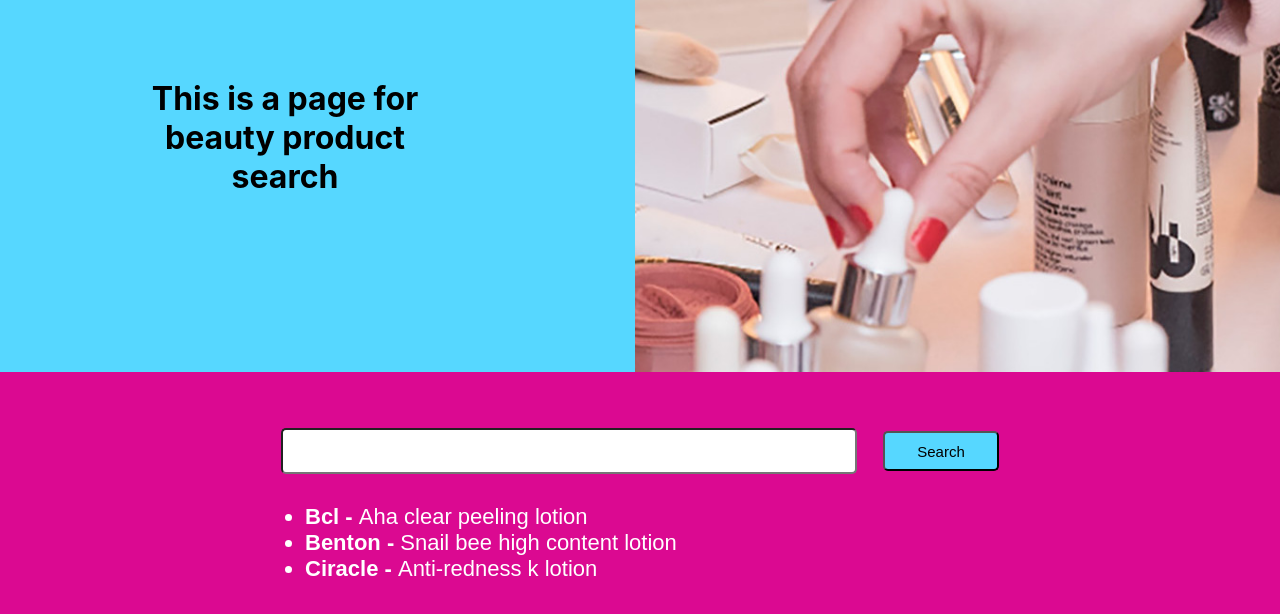
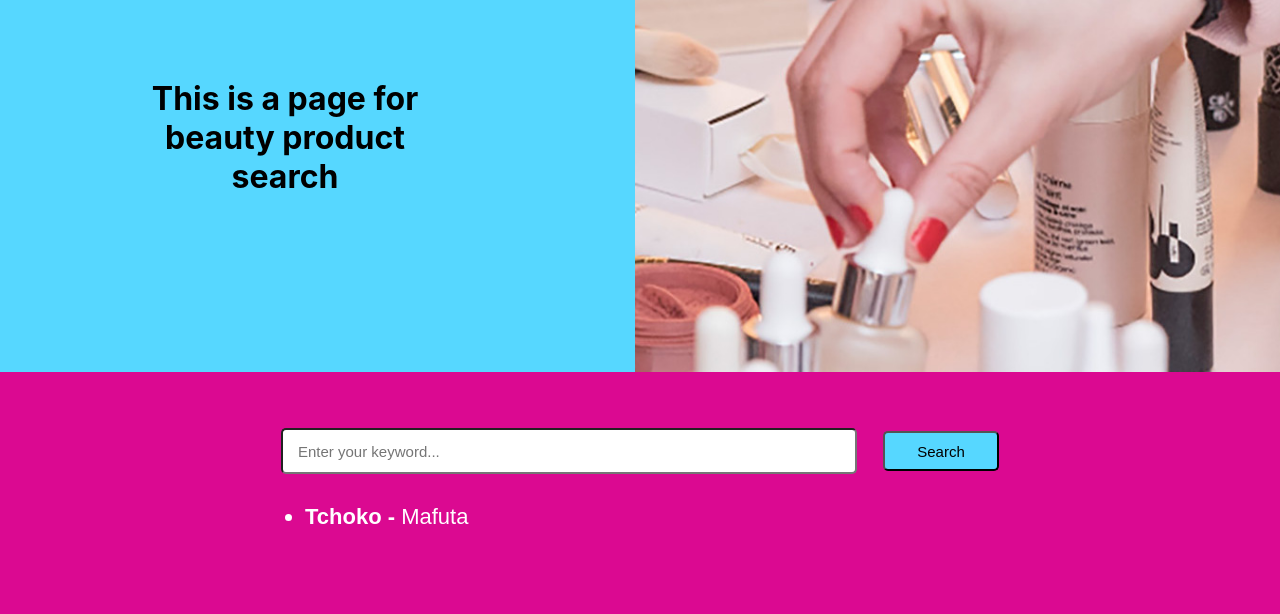
Before and after one commit to elievangu/front-dev-challenge-jolimoi, a React (Create React App) app: page / in a window 1280 px wide. Shown: the top 614 px of the page. Built offline with nearby package versions, Linux system fonts and the light colour scheme.

Commit message:
handling with redux & htpp request

```diff
--- a/package.json
+++ b/package.json
@@ -13,6 +13,7 @@
     "react-redux": "^7.2.2",
     "react-scripts": "4.0.0",
     "redux": "^4.0.5",
+    "redux-thunk": "^2.3.0",
     "web-vitals": "^0.2.4"
   },
   "scripts": {
@@ -38,5 +39,8 @@
       "last 1 firefox version",
       "last 1 safari version"
     ]
+  },
+  "devDependencies": {
+    "redux-devtools-extension": "^2.13.8"
   }
 }
--- a/src/Actions/index.js
+++ b/src/Actions/index.js
@@ -1,5 +1,7 @@
 //npm import
 import axios from 'axios';
+
+//local import
 
 export const requestProducts = (query) => {
   return {
@@ -8,10 +10,10 @@ export const requestProducts = (query) => {
   }
 }
 
-export const receiveProducts = (json) => {
+export const receiveProducts = (datas) => {
   return {
     type: 'RECEIVE_PRODUCTS',
-    datas: json.data
+    products: datas
 
   }
 }
@@ -25,12 +27,19 @@ export const addQuery = (query) => {
 
 //asynchronous Actions
 export const fetchProducts = (query) => {
+
   return (dispatch) => {
     dispatch(requestProducts(query));
-    return axios.get(`https://skincare-api.herokuapp.com/product?q=${query}`)
+    return axios.get(`https://cors-anywhere.herokuapp.com/https://skincare-api.herokuapp.com/product?q=${query}`)
       .then(
         json => {
-          dispatch(receiveProducts(json))
+          const { data } = json;
+          //json object slice to display only 4 items
+          const slicedData = [];
+          for (var i=0; i<4; i++)
+            slicedData[i] = data[i];
+            dispatch(receiveProducts(slicedData));
+          //console.log(slicedDatas)
         }
       )
   }
--- a/src/Components/Section/Display.jsx
+++ b/src/Components/Section/Display.jsx
@@ -1,144 +1,24 @@
 //npm import
-//import PropTypes from 'prop-types';
+import React from 'react';
+import PropTypes from 'prop-types';
 
 //local import
 import ItemProduct from "./ItemProduct";
 
-let test = [
-  {
-    id: 46,
-    brand: "bcl",
-    name: "aha clear peeling lotion",
-    ingredient_list: [
-      "water",
-      "alcohol",
-      "butylene glycol",
-      "methyl gluceth-20",
-      "glucose",
-      "ceramide 2",
-      "ceramide 3",
-      "ceramide 6",
-      "japanese green tea extract",
-      "ascorbyl tetraisopalmitate",
-      "sodium hyaluronate",
-      "phytosphingosine",
-      "vitis vinifera (grape) leaf extract",
-      "betaine",
-      "pentylene glycol",
-      "saccharide isomerate",
-      "hot spring water",
-      "hydrolyzed collagen",
-      "hydrolyzed hyalyronic acid",
-      "peg-60 hydrogenated castor oil",
-      "citric acid",
-      "sodium citrate",
-      "glycolic acid",
-      "sodium stearoyl lactylate",
-      "behenyl alcohol",
-      "polyglyceryl-10 pentastearate",
-      "malic acid",
-      "lactic acid",
-      "disodium edta",
-      "phenoxyethanol",
-      "methylparaben",
-      "fragrance",
-    ],
-  },
-  {
-    id: 70,
-    brand: "benton",
-    name: "snail bee high content lotion",
-    ingredient_list: [
-      "snail secretion filtrate",
-      "butylene glycol",
-      "glycerin",
-      "cetyl ethyl hexanoate",
-      "sodium hyaluronate",
-      "niacinamide",
-      "zanthoxylum piperitum fruit extract",
-      "pulsatilla koreana extract",
-      "usnea barbata (lichen) extract",
-      "cetearyl olivate",
-      "sorbitan olivate",
-      "squalane",
-      "urea",
-      "human ogliopeptide-1",
-      "bee venom",
-      "argania spinosa (argan) kernel oil",
-      "helianthus annuus (sunflower) seed oil",
-      "carthamus tinctorius (safflower) seed oil",
-      "pentylene glycol",
-      "glyceryl stearate",
-      "stearic acid",
-      "cetostearyl alcohol",
-      "xanthan gum",
-      "tocopheryl acetate",
-      "bacillus ferment",
-      "azealic acid",
-      "alcea rosea root extract",
-      "aloe barbadensis leaf extract",
-      "panthenol",
-      "beta-glucan",
-      "diospyros kaki leaf extract",
-      "salix alba (willow) bark extract",
-      "plantago asiatica extract",
-      "laminaria digitata extract",
-      "ulmus campestris (elm) extract",
-      "aloe barbadensis leaf juice",
-      "adenosine",
-    ],
-  },
-  {
-    id: 91,
-    brand: "ciracle",
-    name: "anti-redness k lotion",
-    ingredient_list: [
-      "water",
-      "butylene glycol",
-      "propylene glycol",
-      "glycerin",
-      "1 2-hexanediol",
-      "oryza sativa (rice) bran extract",
-      "carthamus tinctorius (safflower) flower extract",
-      "allium cepa (onion) bulb extract",
-      "commiphora myrrha resin extract",
-      "myrtus communis extract",
-      "wine extract",
-      "scutellaria baicalensis root extract",
-      "asparagus officinalis extract",
-      "peucedanum japonicum extract",
-      "brassica oleracea italica (broccoli) extract",
-      "camellia sinensis leaf extract",
-      "peg-60 hydrogenated castor oil",
-      "ethylhexylglycerin",
-      "arginine",
-      "carbomer",
-      "ammonium acryloyldimethyltaurate/vp copolymer",
-      "dipotassium glycyrrhizate",
-      "propanediol",
-      "allantoin",
-      "lavandula angustifolia (lavender) oil",
-      "beta-glucan",
-      "bisabolol",
-      "glycine soja (soybean) sterols",
-      "phenoxyethanol",
-    ],
-  },
-];
-const Display = (/*{ products }*/) => {
+const Display = ({ products }) => {
+  const productsList = products.map((product) => (
+    <ItemProduct key={product.id} brand={product.brand} name={product.name} />
+  ));
   return (
     <div id="display">
       <main>
-        <ul>
-          <ItemProduct products={/*products*/ test} />
-        </ul>
+        <ul>{productsList}</ul>
       </main>
     </div>
   );
 };
 
-/*ItemProduct.propTypes = {
-  products: PropTypes.arrayOf(PropTypes.object).isRequired,
-};*/
-
+Display.propTypes = {
+  products: PropTypes.arrayOf(PropTypes.object)
+}
 export default Display;
--- a/src/Components/Section/Form.jsx
+++ b/src/Components/Section/Form.jsx
@@ -1,10 +1,15 @@
-import PropTypes from "prop-types";
+//npm import
+import React from 'react';
+import PropTypes from 'prop-types';
 
-const Form = ({ value, onSubmit, onChange }) => {
+//local import
+
+
+const Form = ({ input, value, handleSubmit, handleClick }) => {
   return (
     <div>
-      <form onSubmit={onSubmit}>
-        <input id="input" type="text" value={value} onChange={onChange} />
+      <form onSubmit={e => handleSubmit(e, input)}>
+        <input id="input" type="text" placeholder="Enter your keyword..." ref={node => (input = node )} value={value} />
         <input id="button" type="submit" value="Search" />
       </form>
     </div>
--- a/src/Components/Section/ItemProduct.jsx
+++ b/src/Components/Section/ItemProduct.jsx
@@ -1,4 +1,5 @@
 //npm import
+import React from 'react';
 import PropTypes from "prop-types";
 //local import
 
@@ -6,17 +7,18 @@ import PropTypes from "prop-types";
 const capitalizeFirstLetter = (string) =>
   string.charAt(0).toUpperCase() + string.slice(1);
 
-const ItemProduct = ({ products }) => {
-  return products.map((product) => (
-    <li key={product.id} className="name">
-      <span className="brand">{capitalizeFirstLetter(product.brand)} - </span>
-      {capitalizeFirstLetter(product.name)}
+const ItemProduct = ({ brand, name }) => {
+  return (
+    <li className="name">
+      <span className="brand">{capitalizeFirstLetter(brand)} - </span>
+      {capitalizeFirstLetter(name)}
     </li>
-  ));
+  );
 };
 
 ItemProduct.propTypes = {
-  products: PropTypes.arrayOf(PropTypes.object).isRequired,
+  brand: PropTypes.string.isRequired,
+  name: PropTypes.string.isRequired
 };
 
 export default ItemProduct;
--- a/src/Components/Section/Section.jsx
+++ b/src/Components/Section/Section.jsx
@@ -1,26 +1,18 @@
 //npm import
-import PropTypes from "prop-types";
+import React from 'react';
+//Local import
+import EntryForm from "../../Containers/EntryForm";
+import ProductsDisplay from "../../Containers/ProductsDisplay";
 
-//Local import
-import Form from "./Form";
-import Display from "./Display";
-
-const Section = ({ value, onHandleChange, onHandleSubmit, fetch }) => {
+const Section = () => {
   return (
     <div id="section">
       <section>
-        <Form value={value} onChange={onHandleChange} onSubmit={onHandleSubmit} />
-        <Display result={fetch} />
+        <EntryForm />
+        <ProductsDisplay />
       </section>
     </div>
   );
 };
 
-Section.propTypes = {
-  value: PropTypes.string,
-  onChange: PropTypes.func,
-  onSubmit: PropTypes.func,
-  result: PropTypes.object,
-};
-
 export default Section;
--- a/src/Containers/EntryForm.js
+++ b/src/Containers/EntryForm.js
@@ -4,15 +4,19 @@ import { connect } from 'react-redux';
 //local import
 import Form from '../Components/Section/Form';
 
-import { addQuery } from '../Actions/index'
+import { addQuery, fetchProducts } from '../Actions/index'
 
 const mapDispatchToProps = (dispatch) => {
   return {
-    handleSubmit: e => {
+    handleSubmit: (e, input) => {
       e.preventDefault()
-      dispatch(addQuery(e.value))
+      dispatch(addQuery(input.value))
+      //console.log(input.value)
+      dispatch(fetchProducts(input.value))
     }
+
   }
+
 }
 
 const EntryForm = connect(null, mapDispatchToProps)(Form);
--- a/src/Containers/ProductDisplay.js
+++ b/src/Containers/ProductsDisplay.js
@@ -2,7 +2,6 @@
 import { connect } from 'react-redux';
 
 //local import
-import { fetchDatas } from '../Actions/index';
 import Display from '../Components/Section/Display';
 
 const mapStateToProps = (state) => {
@@ -11,8 +10,9 @@ const mapStateToProps = (state) => {
   }
 }
 
-const mapDispatchToProps = (dispatch) => {
-  return {
-    handleSubmit:
-  }
-}
+const ProductsDisplay = connect(
+  mapStateToProps,
+  null
+)(Display);
+
+export default ProductsDisplay;
--- /dev/null
+++ b/src/Reducers/products.js
@@ -0,0 +1,24 @@
+//npm import
+
+//local import
+
+const initialState = [{
+    id: 1737,
+    brand: "Tchoko",
+    name: "Mafuta",
+    ingredient_list: [
+        "mafuta ya mbila"
+    ]
+}]
+
+const products = (state = initialState, action) => {
+  switch(action.type) {
+    case 'RECEIVE_PRODUCTS':
+      return action.products
+
+    default:
+      return state
+  }
+}
+
+export default products;
--- /dev/null
+++ b/src/Reducers/query.js
@@ -0,0 +1,12 @@
+const initialState = ""
+
+const query = (state = initialState, action) => {
+  switch (action.type) {
+    case 'ADD_QUERY':
+      return action.query
+      default:
+        return state
+  }
+}
+
+export default query;
--- /dev/null
+++ b/src/Reducers/reducers.js
@@ -0,0 +1,13 @@
+//npm import
+import { combineReducers } from 'redux';
+
+//local import
+import products from './products';
+import query from './query';
+
+const reducers = combineReducers({
+  products,
+  query
+});
+
+export default reducers;
--- a/src/index.js
+++ b/src/index.js
@@ -1,14 +1,36 @@
+//npm import
 import React from 'react';
 import ReactDOM from 'react-dom';
-import './index.css';
-import App from './Components/App';
-import reportWebVitals from './reportWebVitals';
+import { Provider } from 'react-redux';
+import { createStore, applyMiddleware, compose } from 'redux';
+//import { composeWithdevTools } from 'redux-devtools-extension';
+import thunkMiddleware from 'redux-thunk';
 
+//local import
+import reducers from "./Reducers/reducers";
+import "./index.css";
+import App from "./Components/App";
+import reportWebVitals from "./reportWebVitals";
+
+export let store = createStore(
+  reducers, compose(
+    applyMiddleware(thunkMiddleware),
+    window.__REDUX_DEVTOOLS_EXTENSION__ && window.__REDUX_DEVTOOLS_EXTENSION__()
+  )
+);
+
+const QueryApp = () => {
+  return (
+    <Provider store={store}>
+      <App />
+    </Provider>
+  );
+};
 ReactDOM.render(
   <React.StrictMode>
-    <App />
+    <QueryApp />
   </React.StrictMode>,
-  document.getElementById('root')
+  document.getElementById("root")
 );
 
 // If you want to start measuring performance in your app, pass a function
```
Also changed, not shown: 1 other file (tests, documents, lock files or other folders).
